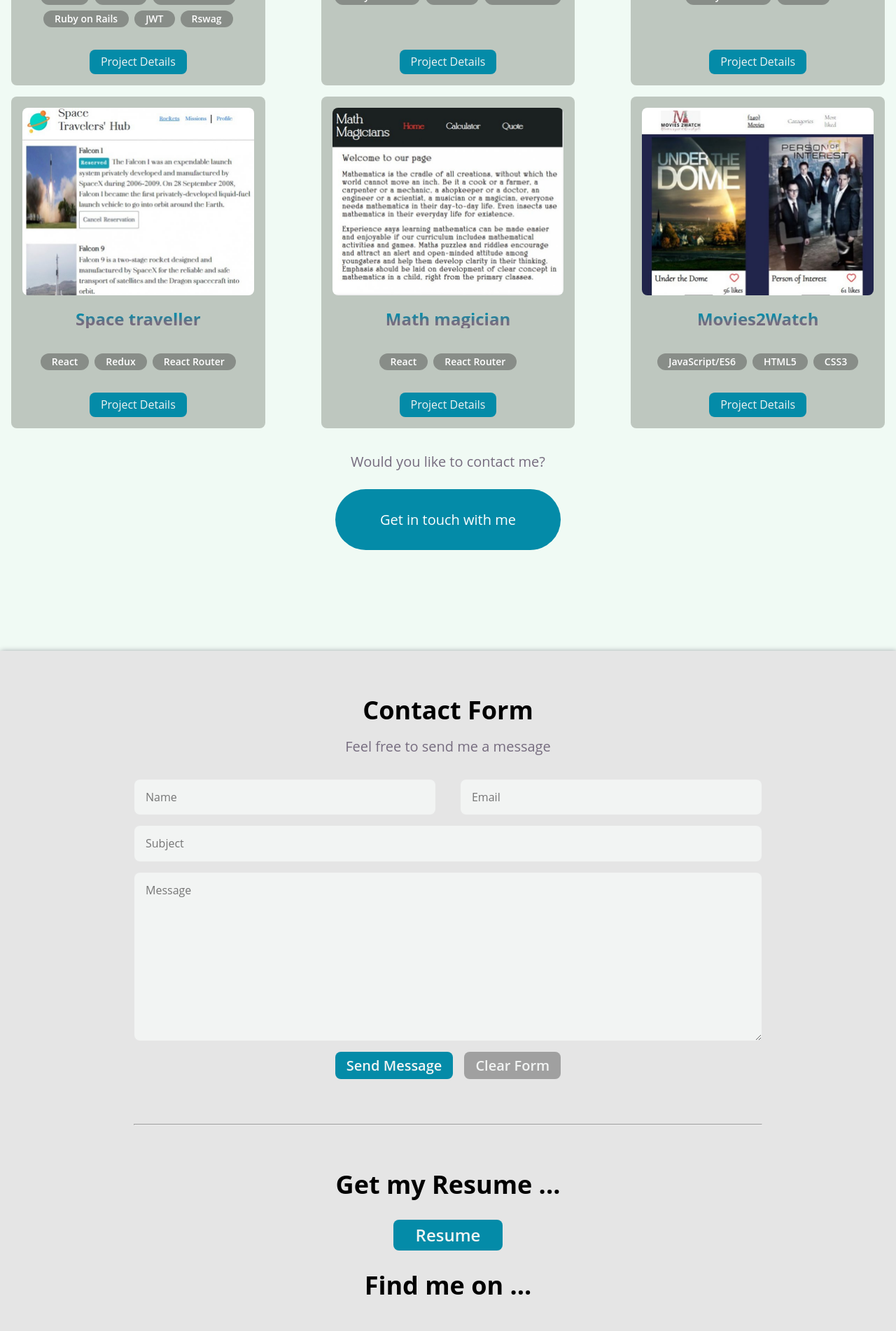
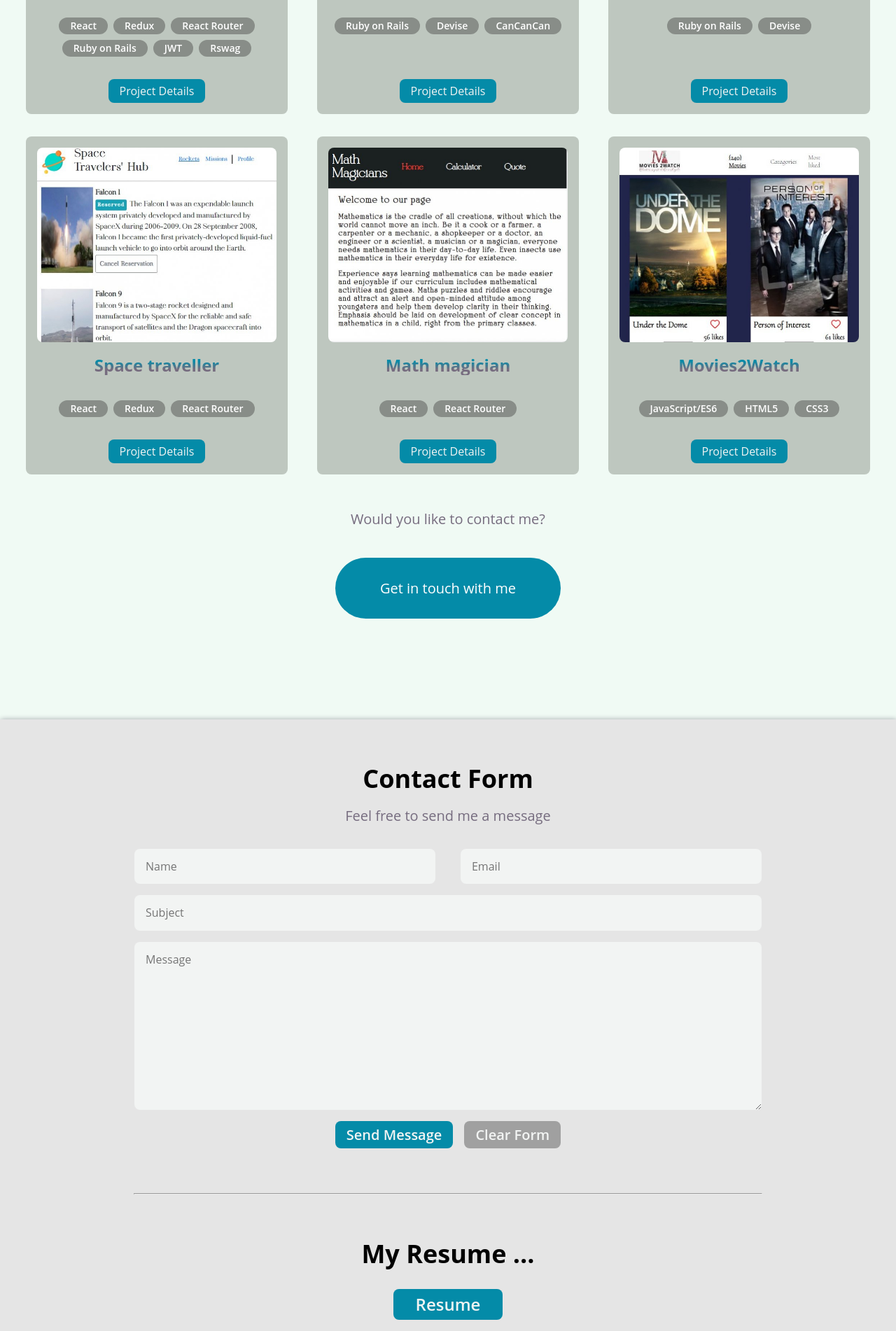
Before and after one commit to saied2035/My-portfolio, a React (Create React App) app: page / in a window 1280 px wide. Shown: the part 2100-4002 px from the top of the page at 70% size. Built offline with nearby package versions, Linux system fonts and the light colour scheme; a web font is replaced by a local one.

Commit message:
change text in footer for proper display for small screens

```diff
--- a/src/components/contactSection/footer/footer.js
+++ b/src/components/contactSection/footer/footer.js
@@ -4,7 +4,7 @@ import Resume from './resume/resume';
 const Footer = () => (
   <>
     <hr className="w-70 bg-black ma5" />
-    <h2 className="f2 mt0">Get my Resume ...</h2>
+    <h2 className="f2 mt0">My Resume ...</h2>
     <Resume />
     <h2 className="f2">Find me on ...</h2>
     <SocialMediaList />
--- a/src/components/portfolio/portfolio.css
+++ b/src/components/portfolio/portfolio.css
@@ -4,6 +4,9 @@
 }
 
 @media only screen and (min-width: 480px) {
+  #portfolio {
+    column-gap: 1rem;
+  }
   #portfolio > .project-card {
     flex: 0.5;
     min-width: 400px;
@@ -11,9 +14,14 @@
 }
 
 @media only screen and (min-width: 961px) {
+  #portfolio {
+    gap: 1rem 0rem;
+  }
+
   #portfolio > .project-card {
-    flex: 1;
-    min-width: 288.325px;
+    flex: unset;
+    min-width: auto;
+    width: 30%;
   }
 }
 
--- a/src/components/portfolio/portfolio.js
+++ b/src/components/portfolio/portfolio.js
@@ -6,7 +6,6 @@ const Portfolio = () => (
     id="portfolio"
     className="flex relative justify-center flex-wrap pa3"
     style={{
-      columnGap: '5rem',
       backgroundColor: 'rgba(206, 237, 219, 0.3)',
     }}
   >
--- a/src/components/portfolio/projects/projectsData.js
+++ b/src/components/portfolio/projects/projectsData.js
@@ -85,7 +85,7 @@ const projects = [
       },
     ],
     popupPreview: recipeAppPopupImgPreview,
-    info: 'A web app which help users to buy and sell recipies online with food and incredients.',
+    info: 'A web app which help users to buy and sell recipies online with food and ingredients.',
     demo: 'https://whispering-headland-59856.herokuapp.com/',
     source: 'https://github.com/saied2035/Recipe-app',
   },
```
